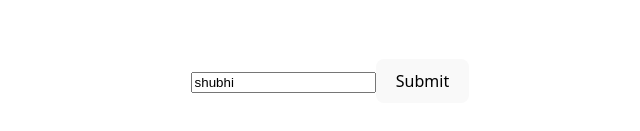
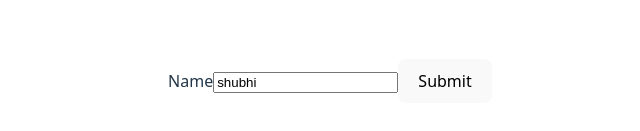
Before and after one commit to Shubhi89/learning_react, a React (Vite) app: page / in a window 1280 px wide. Shown: the part 319-450 px from the top of the page, without its empty margins (310-950 px from the left). Built offline with nearby package versions, Linux system fonts and the light colour scheme.

Commit message:
labels in react

```diff
--- a/src/form.jsx
+++ b/src/form.jsx
@@ -8,7 +8,8 @@ export default function Form() {
     }
     return (
         <form>
-            <input type="text" placeholder="enter text" value={text} onChange={handleTextChange}/>
+            <label htmlFor="text">Name</label>
+            <input type="text" placeholder="enter text" value={text} onChange={handleTextChange} id="text"/>
             <button>Submit</button>
         </form>
     )
```
